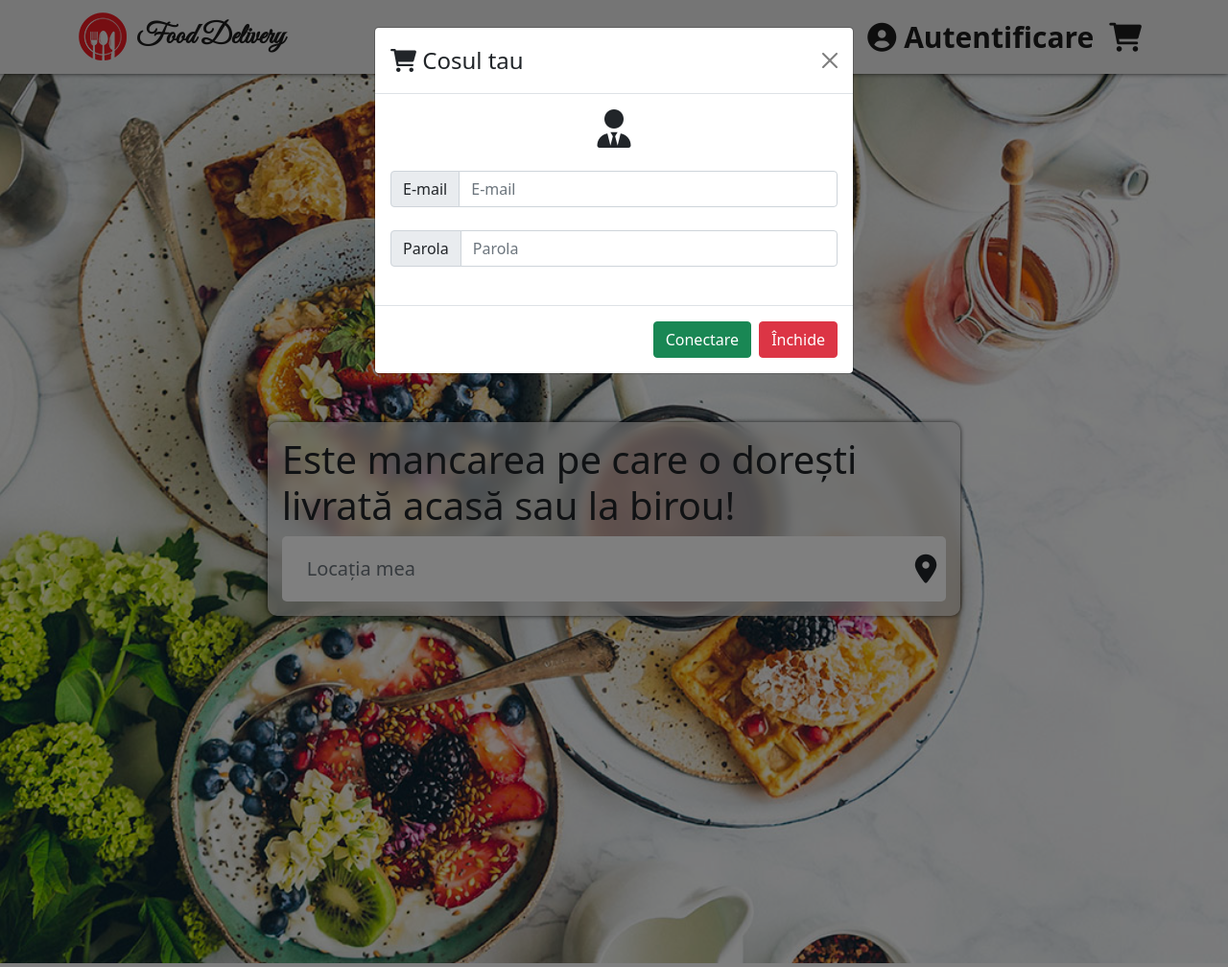
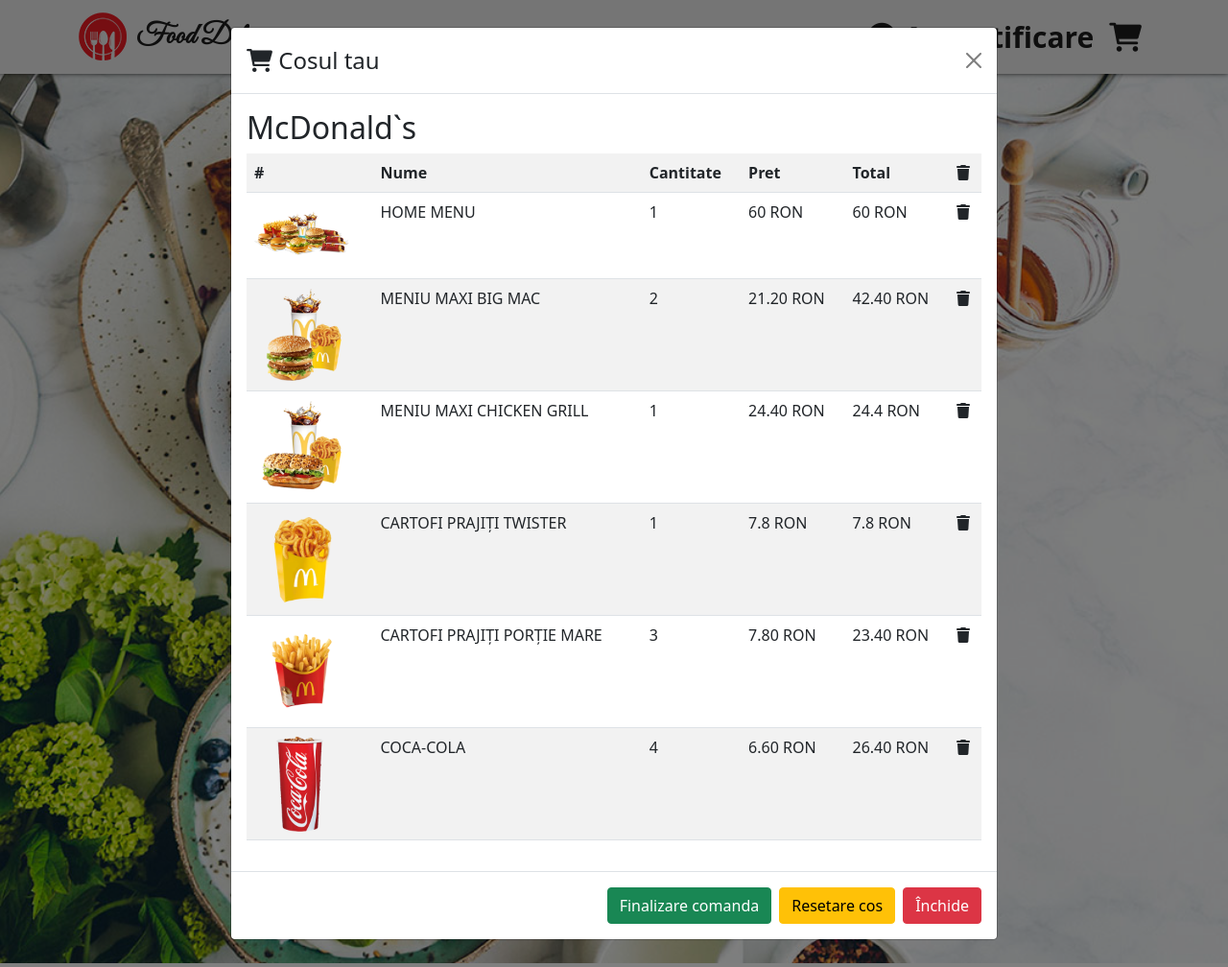
Before and after one commit to MariusChivu/Food-Delivery-FrontEnd, a PHP site: page /index.php in a window 1280 px wide. Shown: the whole page at 96% size. Run offline with PHP 8.4, Linux system fonts and the light colour scheme.

Commit message:
Update cos.php

```diff
--- a/continut/cos.php
+++ b/continut/cos.php
@@ -1,28 +1,80 @@
 <div class="modal fade" id="cos">
-	<div class="modal-dialog">
+	<div class="modal-dialog modal-dialog-scrollable modal-lg">
 		<div class="modal-content">
 			<div class="modal-header">
 				<h4 class="modal-title"><i class="fas fa-shopping-cart"></i> Cosul tau</h4>
 				<button type="button" class="btn-close" data-bs-dismiss="modal"></button>
 			</div>
-			<form class='form' action='' method='POST'>
-				<div class="modal-body">
-					<strong class='w-100 d-flex justify-content-center fs-1'><i class="fas fa-user-tie"></i></strong>
-					<div class="input-group mt-4">
-						<span class="input-group-text">E-mail</span>
-						<input type="text" class="form-control" placeholder="E-mail" autocomplete="off" reuqired>
-					</div>
-					<div class="input-group mt-4 mb-4">
-						<span class="input-group-text">Parola</span>
-						<input type="password" class="form-control" placeholder="Parola" autocomplete="off" reuqired>
-					</div>
+			<div class="modal-body">
+				<h2>McDonald`s</h2>
 
-				</div>
-				<div class="modal-footer">
-					<a href="cont.php" class="btn btn-success">Conectare</a>
-					<button type="button" class="btn btn-danger" data-bs-dismiss="modal">Închide</button>
-				</div>
-			</form>
+				<table class='table table-striped table-hover table-cos'>
+					<th>#</th>
+					<th>Nume</th>
+					<th>Cantitate</th>
+					<th>Pret</th>
+					<th>Total</th>
+					<th><i class="fas fa-trash"></i></th>
+
+					<tr>
+						<td><img src='assets/img/restaurante/mcdonalds/prod0.webp'></td>
+						<td>HOME MENU</td>
+						<td>1</td>
+						<td>60 RON</td>
+						<td>60 RON</td>
+						<td><i class="fas fa-trash pointer"></i></td>
+					</tr>
+					<tr>
+						<td><img src='assets/img/restaurante/mcdonalds/prod3.webp'></td>
+						<td>MENIU MAXI BIG MAC</td>
+						<td>2</td>
+						<td>21.20 RON</td>
+						<td>42.40 RON</td>
+						<td><i class="fas fa-trash pointer"></i></td>
+					</tr>
+					<tr>
+						<td><img src='assets/img/restaurante/mcdonalds/prod5.webp'></td>
+						<td>MENIU MAXI CHICKEN GRILL</td>
+						<td>1</td>
+						<td>24.40 RON</td>
+						<td>24.4 RON</td>
+						<td><i class="fas fa-trash pointer"></i></td>
+					</tr>
+					<tr>
+						<td><img src='assets/img/restaurante/mcdonalds/prod25.webp'></td>
+						<td>CARTOFI PRAJIȚI TWISTER</td>
+						<td>1</td>
+						<td>7.8 RON</td>
+						<td>7.8 RON</td>
+						<td><i class="fas fa-trash pointer"></i></td>
+					</tr>
+					<tr>
+						<td><img src='assets/img/restaurante/mcdonalds/prod26.webp'></td>
+						<td>CARTOFI PRAJIȚI PORȚIE MARE</td>
+						<td>3</td>
+						<td>7.80 RON</td>
+						<td>23.40 RON</td>
+						<td><i class="fas fa-trash pointer"></i></td>
+					</tr>
+					<tr>
+						<td><img src='assets/img/restaurante/mcdonalds/prod34.webp'></td>
+						<td>COCA-COLA</td>
+						<td>4</td>
+						<td>6.60 RON</td>
+						<td>26.40 RON</td>
+						<td><i class="fas fa-trash pointer"></i></td>
+					</tr>
+
+				</table>
+
+
+
+			</div>
+			<div class="modal-footer">
+				<button type="button" class="btn btn-success" data-bs-dismiss="modal">Finalizare comanda</button>
+				<button type="button" class="btn btn-warning" data-bs-dismiss="modal">Resetare cos</button>
+				<button type="button" class="btn btn-danger" data-bs-dismiss="modal">Închide</button>
+			</div>
 		</div>
 	</div>
 </div>
```
